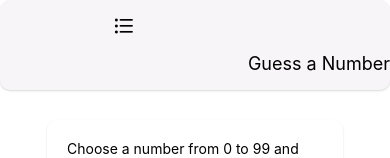
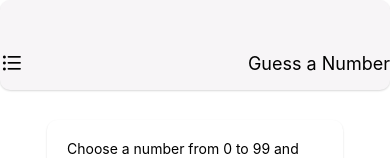
Before and after one commit to emilialach91/GuessNumberGame, a React Native app: screen / in a window 390 px wide. Shown: the top 158 px of the page. Built offline with nearby package versions, Linux system fonts and the light colour scheme.

Commit message:
Added menu navigation to start the game screen

```diff
--- a/App.js
+++ b/App.js
@@ -6,6 +6,7 @@ import StartGameScreen from './screens/StartGameScreen'
 import GameOverScreen from './screens/GameOverScreen'
 import WinScreen from './screens/WinScreen';
 import RulesScreen from './screens/RulesScreen';
+import MenuExample from './components/Menu';
 
 export default function App() {
 
@@ -30,10 +31,15 @@ export default function App() {
 		setShowMe(false);
 	};
 
+	const showRulesScreen = () => {
+		setShowMe(true);
+	}
+
 	let content = <RulesScreen onShowMe={hideRulesScreen} />
+	let menu = null;
 
 	if (showMe === false) {
-
+		menu = <MenuExample onEndGame={showRulesScreen} />
 		content = <StartGameScreen onStartGame={startGameHandler} />
 
 		if (userNumber > 0 && guessRounds === 0) {
@@ -48,6 +54,7 @@ export default function App() {
 	return (
 		<View style={styles.screen}>
 			<Header title="Guess a Number" />
+			{menu}
 			{content}
 		</View>
 	);
--- a/components/Menu.js
+++ b/components/Menu.js
@@ -1,16 +1,17 @@
 import React, { useState } from 'react';
-import { View, StyleSheet, Alert } from 'react-native';
-import { Menu, Provider } from 'react-native-paper';
+import { View, StyleSheet, Alert, Button, } from 'react-native';
+import { Menu, Provider, Divider } from 'react-native-paper';
 import { AntDesign } from '@expo/vector-icons';
 
-const MenuExample = () => {
+const MenuExample = props => {
 	const [visible, setVisible] = useState(false);
 
 	const closeMenu = () => setVisible(false);
-	const openMenu = (v) => setVisible(true);
+	const openMenu = () => setVisible(true);
+
 	return (
-		<Provider>
-			<View style={styles.container}>
+		<Provider style={styles.container}>
+			<View>
 				<Menu
 					visible={visible}
 					onDismiss={closeMenu}
@@ -19,15 +20,29 @@ const MenuExample = () => {
 					}>
 					<Menu.Item
 						onPress={() => {
-							Alert.alert('Action : ', 'Dupa');
+							Alert.alert(
+								"Rules",
+								"Choose a number from 0 to 99 and check if the computer can guess your number in seven moves.",
+								[
+									{ text: "OK", onPress: () => console.log("OK Pressed") }
+								]
+							);
 						}}
-						title="Print"
+						title="Rules"
 					/>
+					<Divider />
 					<Menu.Item
 						onPress={() => {
-							Alert.alert('Action : ', 'Forward');
+							Alert.alert(
+								"End the Game",
+								"Are you sure you want to end this game?",
+								[
+									{ text: "Cancel", onPress: () => console.log("Cancel Pressed") },
+									{ text: "Yes", onPress: () => props.onEndGame() }
+								]
+							);
 						}}
-						title="Forward"
+						title="End the Game"
 					/>
 				</Menu>
 			</View>
@@ -42,6 +57,10 @@ const styles = StyleSheet.create({
 		padding: 50,
 		flexDirection: 'row',
 		justifyContent: 'center',
-		height: 200,
+		backgroundColor: 'red',
+		width: 20,
+		height: 20,
+		zIndex: 100,
+		top: 0
 	},
 });
```
Also changed, not shown: 1 other file (tests, documents, lock files or other folders).
